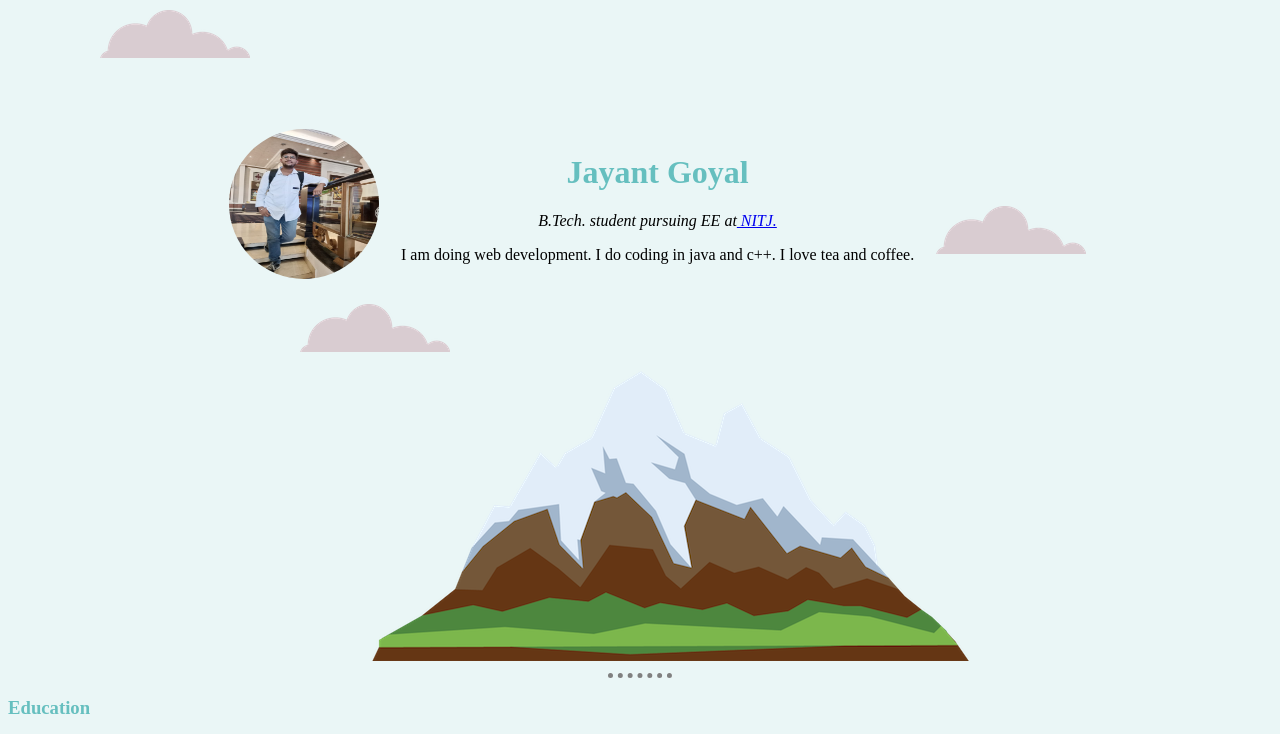
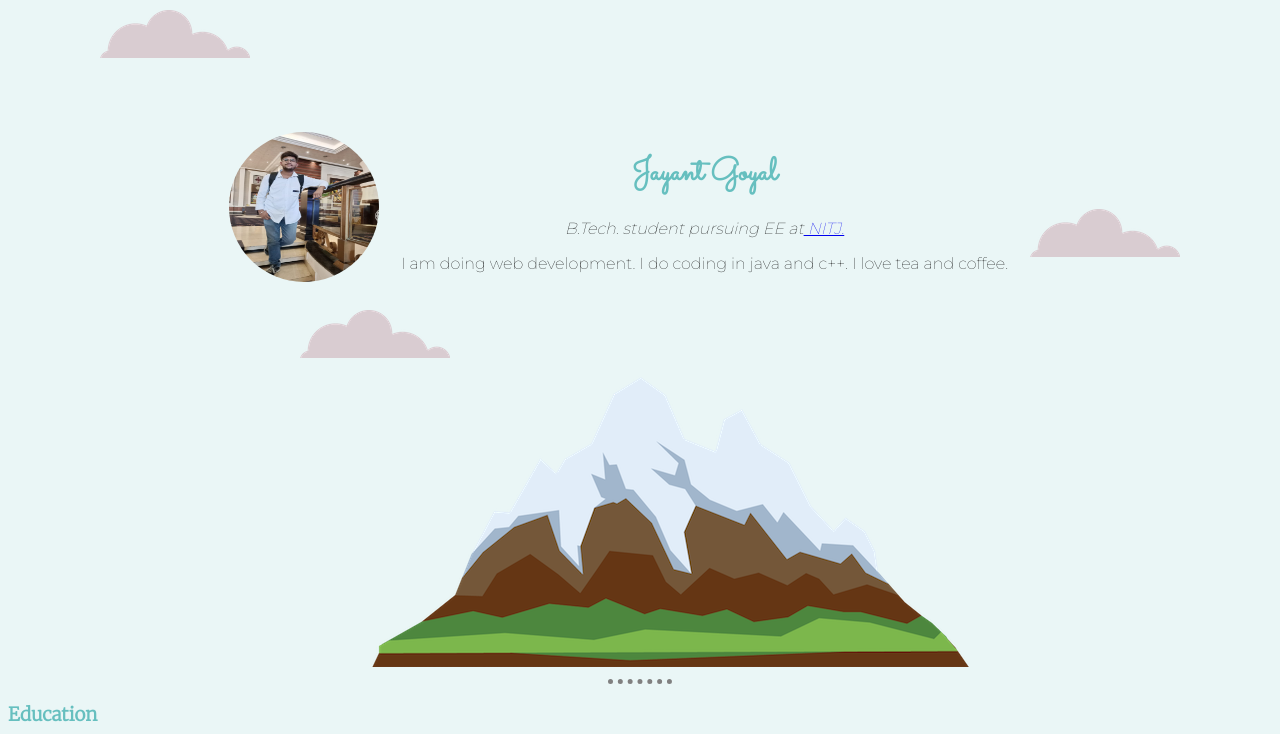
Before and after one commit to jayantgoyal1502/CV, a plain HTML site: page index.html in a window 1280 px wide. Shown: the top 734 px of the page. Drawn offline with Linux system fonts and the light colour scheme.

Commit message:
Update styles.css

```diff
--- a/styles.css
+++ b/styles.css
@@ -5,6 +5,7 @@ div{
 }
 body{
   background-color:#EAF6F6;
+  font-family: 'Merriweather', serif;
 }
 
 hr{
@@ -14,8 +15,18 @@ hr{
   border-color: grey;
   border-width: 5px;
 }
-h1,h2,h3{
+h1{
   color: #66BFBF;
+  color: #66BFBF;
+  font-family: 'Sacramento', cursive;
+}
+h2{
+  color: #66BFBF;
+  font-family: 'Montserrat', sans-serif;
+}
+h3{
+  color: #66BFBF;
+  font-family: 'Merriweather', serif;
 }
 .circular{
   border-radius:  100%;
@@ -39,3 +50,8 @@ a:hover{
   position: relative;
   right : 70px;
 }
+p{
+  font-size: 1rem;
+  font-family: 'Montserrat', sans-serif;
+  font-weight: normal;
+}
```
